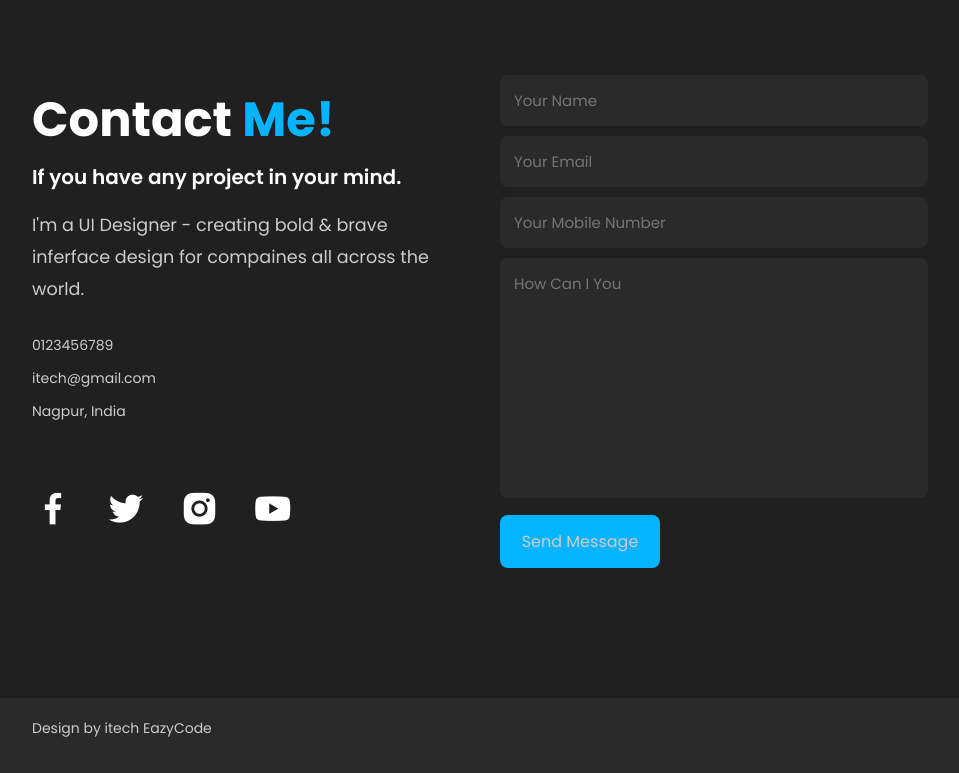
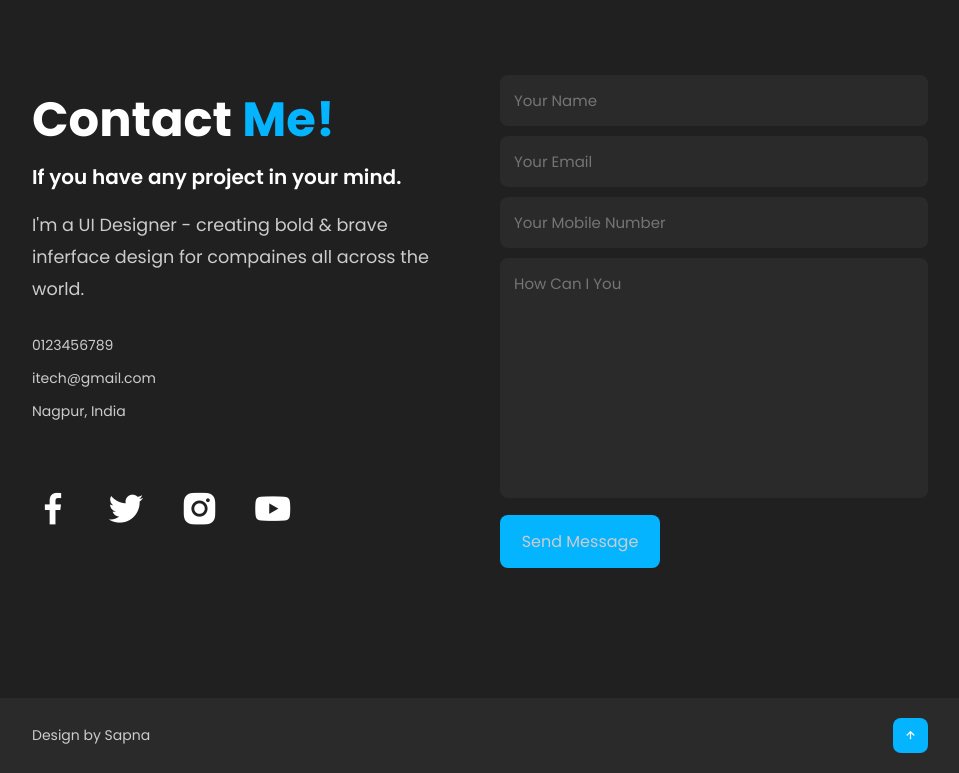
Before and after one commit to Sapnaparshuramkar/Portfolio, a plain HTML site: page index.html in a window 1280 px wide. Shown: the part 3824-4597 px from the top of the page, without its empty margins (160-1119 px from the left). Drawn offline with nearby package versions, Linux system fonts and the light colour scheme.

Commit message:
index.html

```diff
--- a/index.html
+++ b/index.html
@@ -186,10 +186,10 @@
     <!--End Section-->
     <section class="end">
       <div class="last-text">
-        <p>Design by itech EazyCode</p>
+        <p>Design by Sapna</p>
       </div>
       <div class="top">
-        <a href="#home"></a>
+        <a href="#home"><i class='bx bx-up-arrow-alt'></i></a>
       </div>
     </section>
 </body>
```
